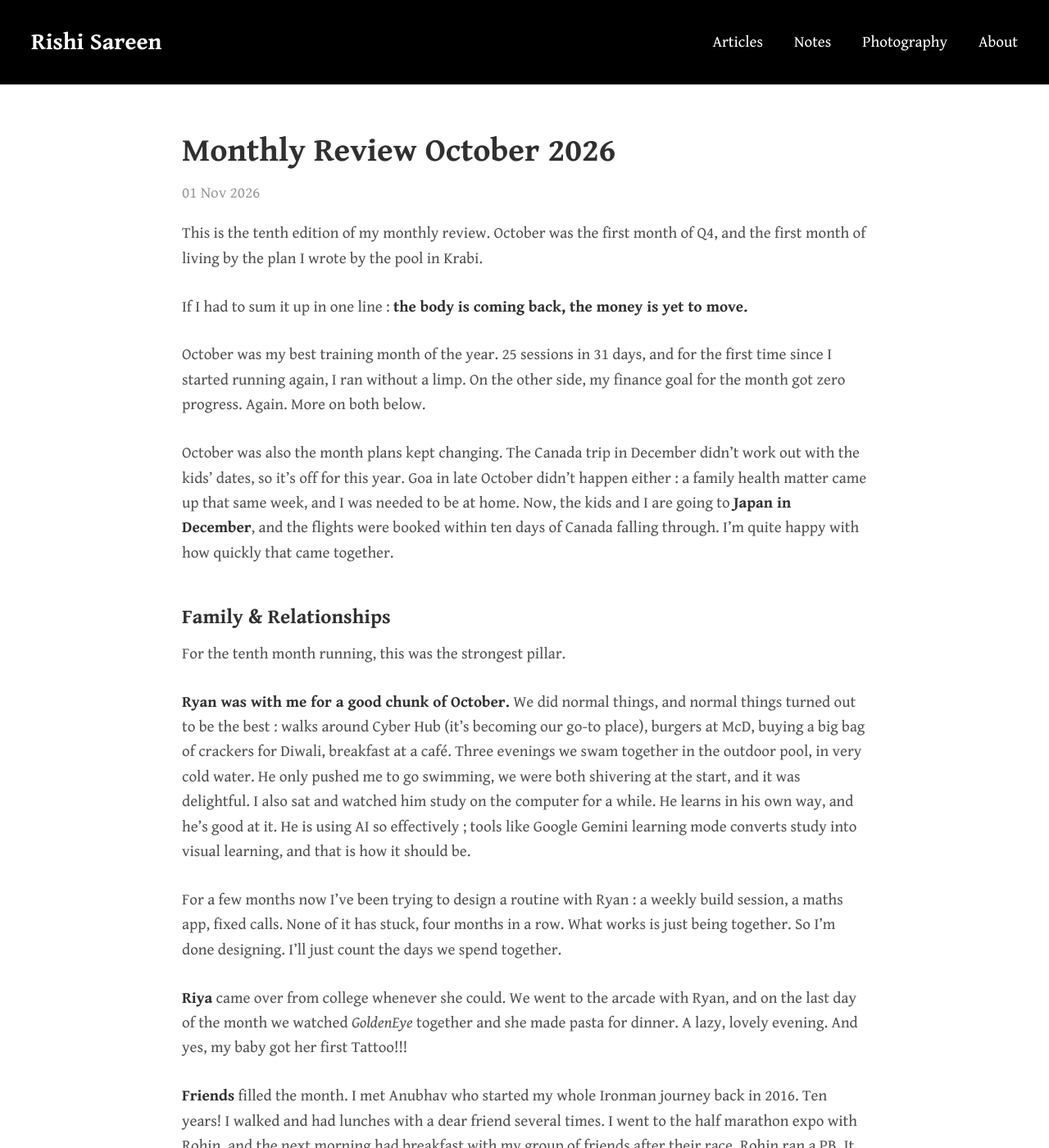
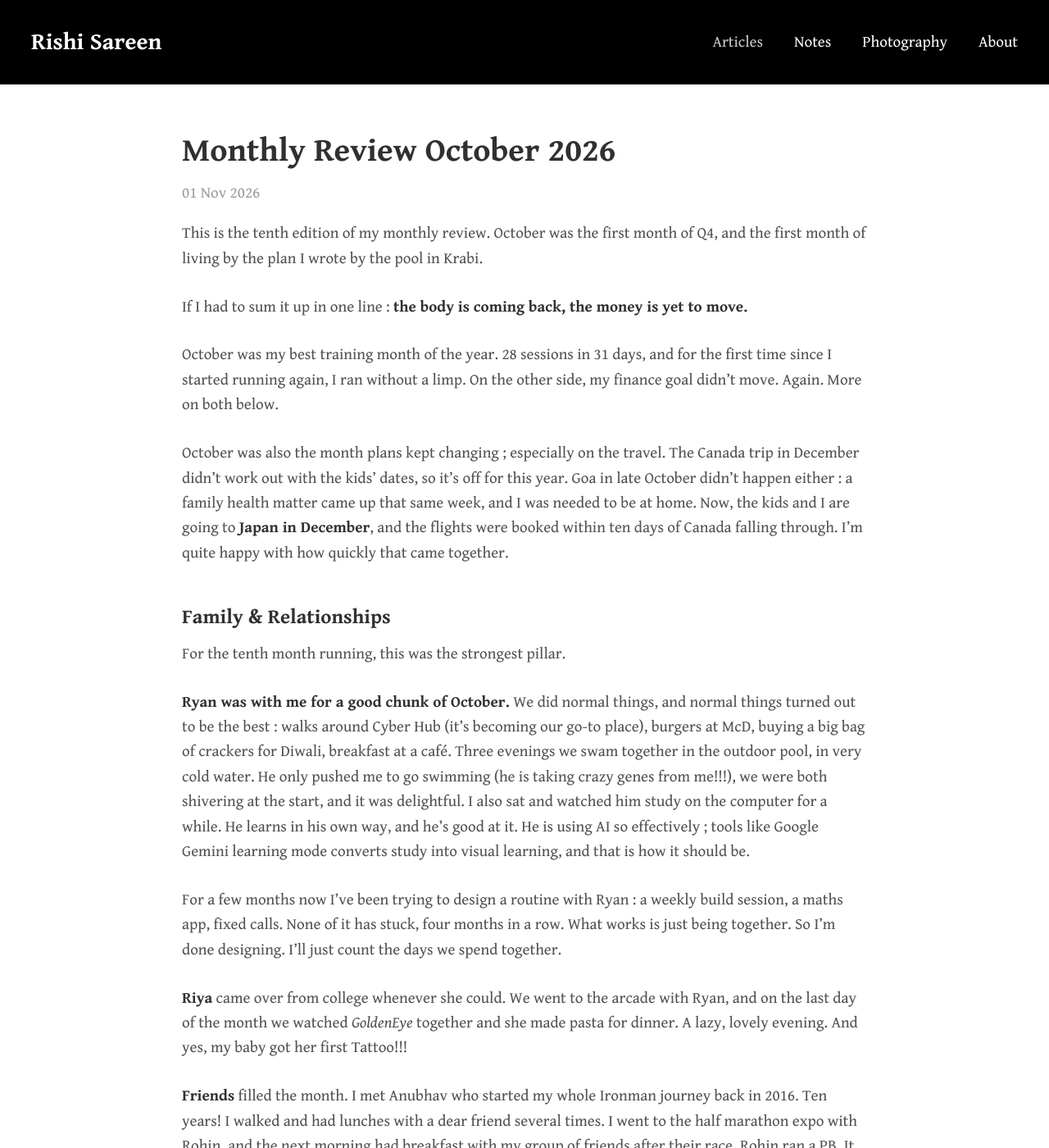
Before and after one commit to rishisareen/rishisareen.github.io, a Jekyll site: the page built from _articles/2026-11-01-Oct-2026-Report.md, in a window 1280 px wide and 1400 px high. Shown: the whole window at 82% size. Built offline with Jekyll 4.4.1, drawn with Linux system fonts in a browser that asks for light colours; some of the changed text lies outside the part shown.

Commit message:
vault backup: 2026-11-03 10:59:36

```diff
--- a/2026-11-01-Oct-2026-Report.md
+++ b/_articles/2026-11-01-Oct-2026-Report.md
@@ -10,15 +10,15 @@
 
 If I had to sum it up in one line : **the body is coming back, the money is yet to move.**
 
-October was my best training month of the year. 25 sessions in 31 days, and for the first time since I started running again, I ran without a limp. On the other side, my finance goal for the month got zero progress. Again. More on both below.
+October was my best training month of the year. 28 sessions in 31 days, and for the first time since I started running again, I ran without a limp. On the other side, my finance goal didn't move. Again. More on both below.
 
-October was also the month plans kept changing. The Canada trip in December didn't work out with the kids' dates, so it's off for this year. Goa in late October didn't happen either : a family health matter came up that same week, and I was needed to be at  home. Now, the kids and I are going to **Japan in December**, and the flights were booked within ten days of Canada falling through. I'm quite happy with how quickly that came together.
+October was also the month plans kept changing ; especially on the travel. The Canada trip in December didn't work out with the kids' dates, so it's off for this year. Goa in late October didn't happen either : a family health matter came up that same week, and I was needed to be at  home. Now, the kids and I are going to **Japan in December**, and the flights were booked within ten days of Canada falling through. I'm quite happy with how quickly that came together.
 
 ## Family & Relationships
 
 For the tenth month running, this was the strongest pillar.
 
-**Ryan was with me for a good chunk of October.** We did normal things, and normal things turned out to be the best : walks around Cyber Hub (it's becoming our go-to place), burgers at McD, buying a big bag of crackers for Diwali, breakfast at a café. Three evenings we swam together in the outdoor pool, in very cold water. He only pushed me to go swimming, we were both shivering at the start, and it was delightful. I also sat and watched him study on the computer for a while. He learns in his own way, and he's good at it. He is using AI so effectively ; tools like Google Gemini learning mode converts study into visual learning, and that is how it should be.
+**Ryan was with me for a good chunk of October.** We did normal things, and normal things turned out to be the best : walks around Cyber Hub (it's becoming our go-to place), burgers at McD, buying a big bag of crackers for Diwali, breakfast at a café. Three evenings we swam together in the outdoor pool, in very cold water. He only pushed me to go swimming (he is taking crazy genes from me!!!), we were both shivering at the start, and it was delightful. I also sat and watched him study on the computer for a while. He learns in his own way, and he's good at it. He is using AI so effectively ; tools like Google Gemini learning mode converts study into visual learning, and that is how it should be.
 
 For a few months now I've been trying to design a routine with Ryan : a weekly build session, a maths app, fixed calls. None of it has stuck, four months in a row. What works is just being together. So I'm done designing. I'll just count the days we spend together.
 
@@ -32,7 +32,7 @@
 
 From Garmin and Hevy at the end of the month :
 
-- **9 swims, 7 runs, 9 strength sessions : 25 sessions in 31 days**, plus 3 short bike rides and a hike
+- **9 swims, 7 runs, 3 bike, 9 strength sessions : 28 sessions in 31 days**, plus 3 short bike rides and a hike
 - In September it was 10 cardio and 7 strength. So I kept the momentum and built on it.
 - **Steps : 310,268 for the month, an average of 10,009 a day.** On the last evening I walked to 18k to make sure the average crossed 10k :)
 
@@ -48,7 +48,7 @@
 
 > It is interesting, after years of being consistent, still small things like reducing or removing friction works so wonderfully well.
 
-Now the not-so-good part : **weight.** I started October at 87.2kg and wanted to be at 84 by the end of the month. I ended at 85.6. Progress, but slower than I wanted. And I know why. The training is there. The food isn't always. There were a couple of lazy weekends of pizza and ice cream, and a few "just this once" meals out. I even asked myself in my journal if I'm bored of cooking and should get a cook. That's still an open question.
+Now the not-so-good part : **weight.** I started October at 87.2kg and wanted to be at 84 by the end of the month. I ended at 85.6. Progress, but slower than I wanted. And I know why. The training discipline is coming, more work needed on food aspect. There were a couple of lazy weekends of pizza and ice cream, and a few "just this once" meals out. I even asked myself in my journal if I'm bored of cooking and should get a cook. That's still an open question.
 
 Nevertheless, very happy to resume running this month. November is where I will continue to build on this.
 
@@ -58,13 +58,13 @@
 
 In my September review, I wrote that finance got zero slots on my morning list, and that was why nothing moved. So in October I put it on the list. It made "Today's 3" on five mornings.
 
-And still nothing moved.
+And still nothing moved :)
 
 Every one of those five mornings, the task said "research a fee-only adviser." And every time, it didn't start. Research has no end point. You can't finish it, so you never really start it.
 
 Here's the part that stung when I saw it. In October I spoke to **three triathlon coaches**. I found them, messaged them, booked calls and asked good questions. That's exactly the same skill as finding a financial adviser. I did it three times for the thing I enjoy, and zero times for the thing I keep saying matters most.
 
-So for November, the task isn't "research." It's one name on Tuesday, one message on Wednesday, one booked call by Friday.
+So for November, the task isn't "research." That is vague. I will break it down into micro steps and execute it.
 
 ## Learning & Writing
 
```
